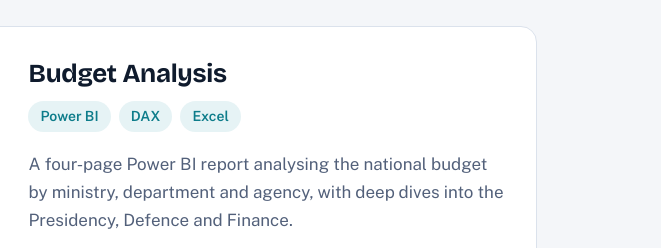
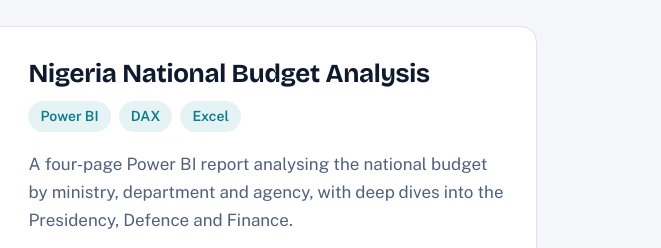
Before and after one commit to Joecamp1/Oluwakorede-Portfolio, a plain HTML site: page index.html in a window 1280 px wide. Shown: the part 1865-2113 px from the top of the page, 619-1280 px from the left. Drawn offline with nearby package versions, Linux system fonts and the light colour scheme.

Commit message:
Update index.html

```diff
--- a/index.html
+++ b/index.html
@@ -181,7 +181,7 @@ footer{padding:36px 0;text-align:center;color:var(--muted);font-size:14px}
      </div>
     </div>
     <div class="body">
-     <h3>Budget Analysis</h3>
+     <h3>Nigeria National Budget Analysis</h3>
      <ul class="tools"><li>Power BI</li><li>DAX</li><li>Excel</li></ul>
      <p>A four-page Power BI report analysing the national budget by ministry, department and agency, with deep dives into the Presidency, Defence and Finance.</p>
      <ul class="pts">
```
